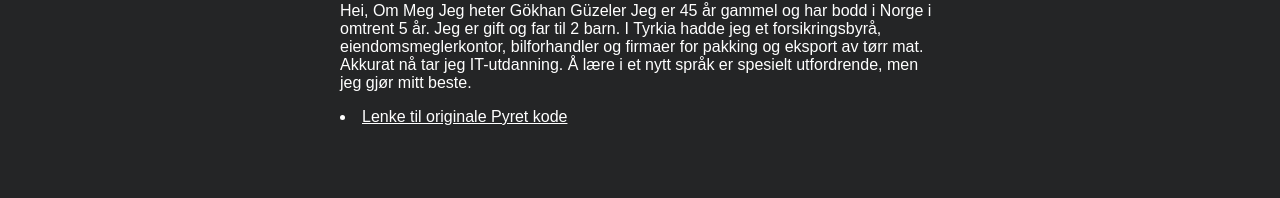
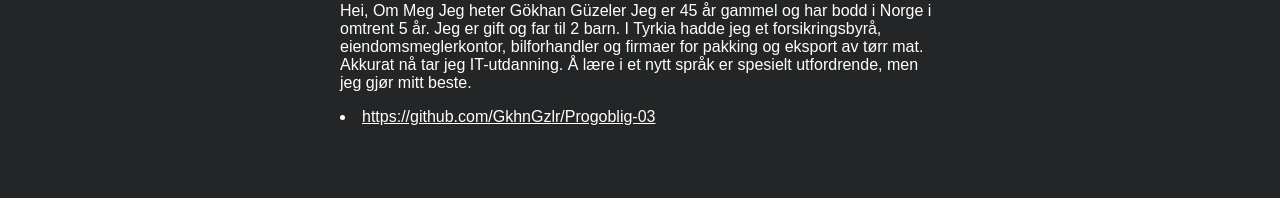
Before and after one commit to FrankUia/FrankUia.github.io, a plain HTML site: page docs/gokhan.html in a window 1280 px wide. Shown: the part 166-364 px from the top of the page. Drawn offline with Linux system fonts and the light colour scheme.

Commit message:
Update gokhan.html

```diff
--- a/docs/gokhan.html
+++ b/docs/gokhan.html
@@ -34,7 +34,7 @@
 
 
   </p>
-      <li><a href="">Lenke til originale Pyret kode</a></li>
+      <li><a href="">https://github.com/GkhnGzlr/Progoblig-03</a></li>
       <div class="picture-text">
         <h2>SVG og Canvas</h2>
         <div class="picturesG">
```
